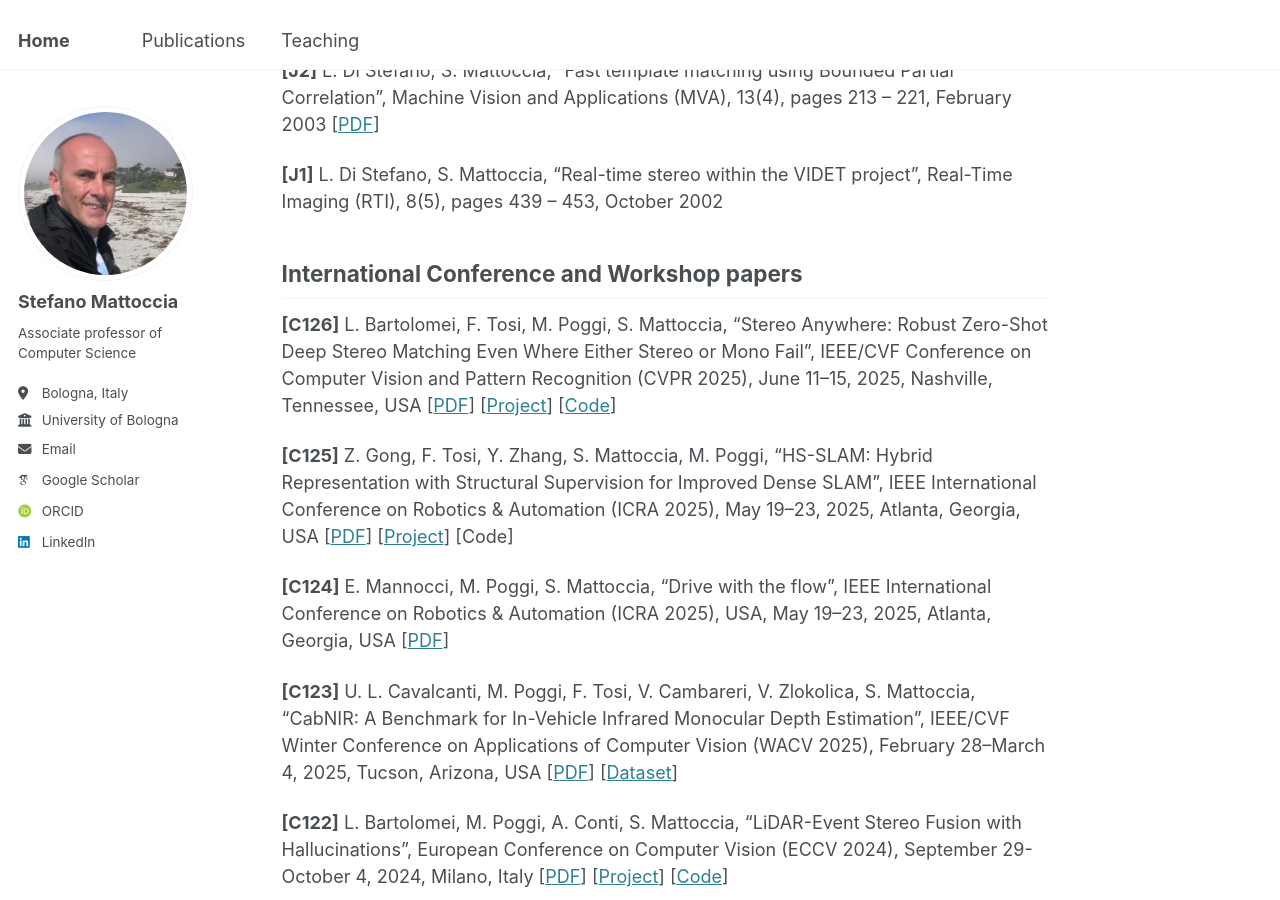
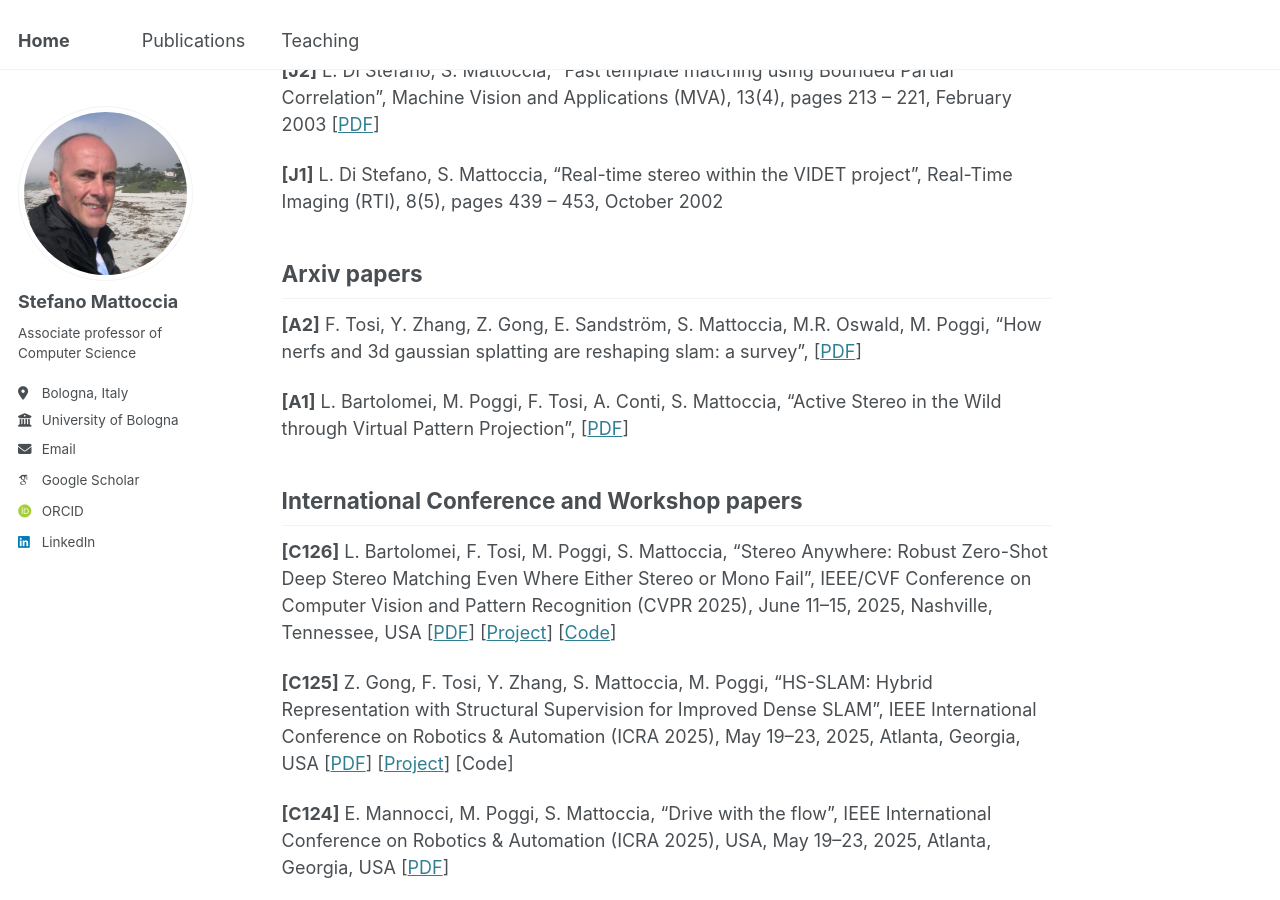
Before and after one commit to stefanomattoccia/stefanomattoccia.github.io, a Jekyll site: the page built from _pages/publications.md, in a window 1280 px wide and 900 px high, scrolled down 3883 px. Built offline with Jekyll 4.4.1, drawn with Linux system fonts in a browser that asks for light colours; some web fonts are replaced.

Commit message:
Update publications.md

```diff
--- a/_pages/publications.md
+++ b/_pages/publications.md
@@ -83,6 +83,13 @@ Journal papers
 **[J2]** L. Di Stefano, S. Mattoccia, “Fast template matching using Bounded Partial Correlation”, Machine Vision and Applications (MVA), 13(4), pages 213 – 221, February 2003 [[PDF](https://link.springer.com/article/10.1007/s00138-002-0070-5)]
 
 **[J1]** L. Di Stefano, S. Mattoccia, “Real-time stereo within the VIDET project”, Real-Time Imaging (RTI), 8(5), pages 439 – 453, October 2002
+
+Arxiv papers
+------
+
+**[A2]** F. Tosi, Y. Zhang, Z. Gong, E. Sandström, S. Mattoccia, M.R. Oswald, M. Poggi, “How nerfs and 3d gaussian splatting are reshaping slam: a survey”, [[PDF](https://arxiv.org/pdf/2402.13255)]
+
+**[A1]** L. Bartolomei, M. Poggi, F. Tosi, A. Conti, S. Mattoccia, “Active Stereo in the Wild through Virtual Pattern Projection”, [[PDF](https://arxiv.org/pdf/2406.04345)]
 
 International Conference and Workshop papers
 ------
```
